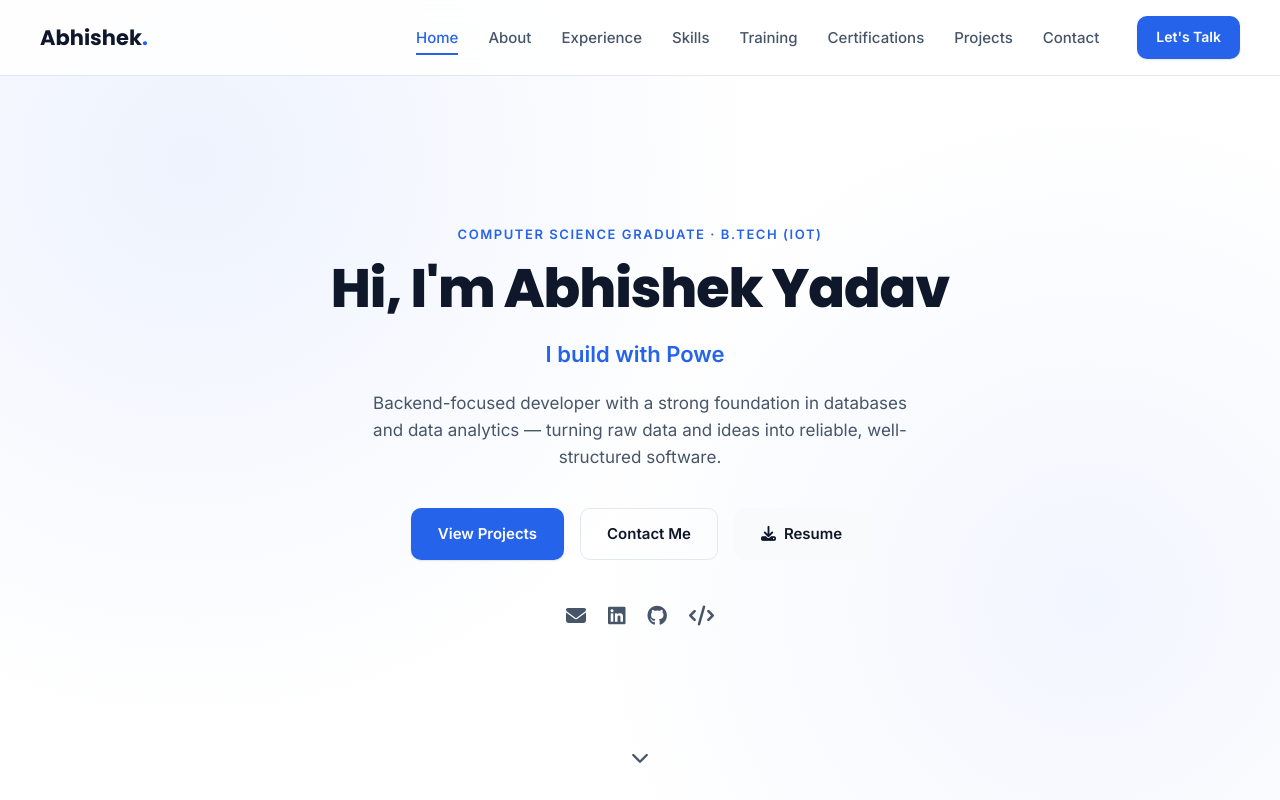
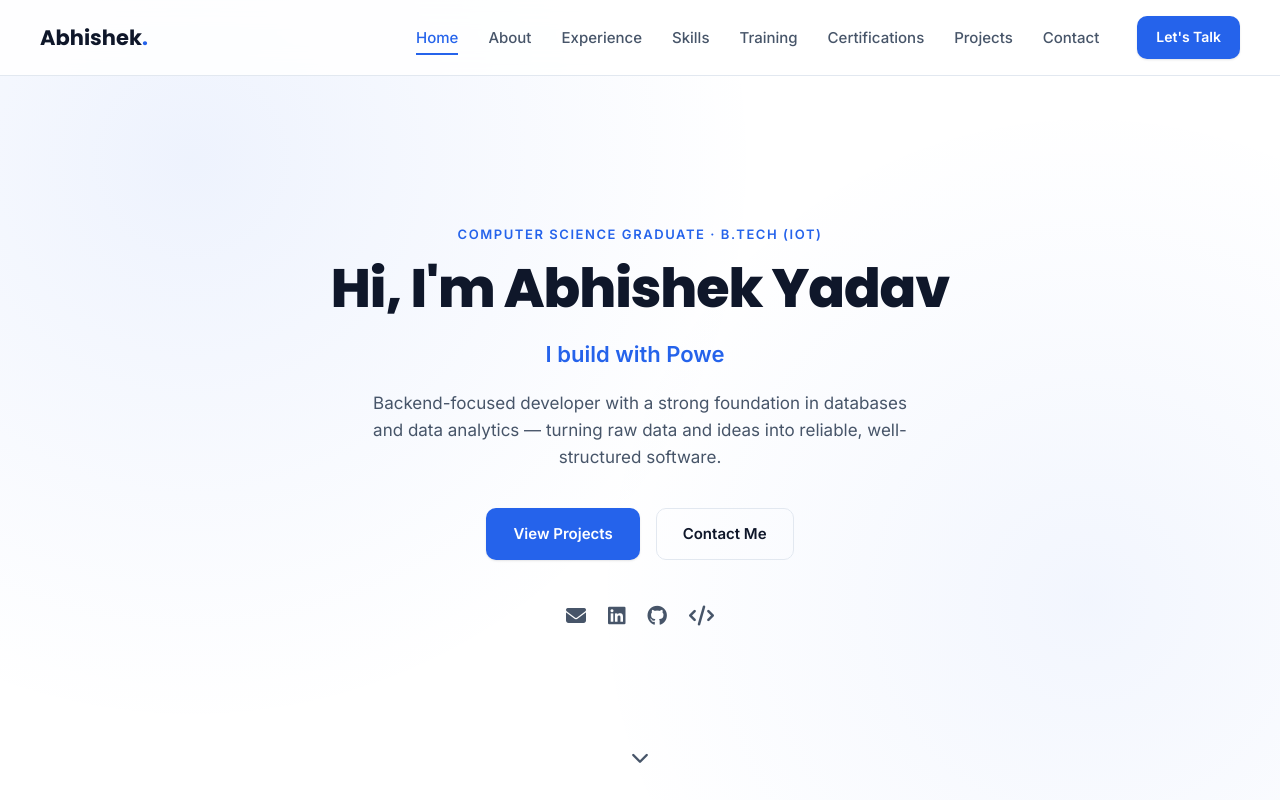
Before and after one commit to Abhi30yadav2004/portfolio, a plain HTML site: page index.html in a window 1280 px wide. Shown: the top 800 px of the page. Drawn offline with Linux system fonts and the light colour scheme.

Commit message:
Remove resume

```diff
--- a/index.html
+++ b/index.html
@@ -57,9 +57,9 @@
         <div class="home-buttons">
             <a href="#projects" class="btn btn-primary">View Projects</a>
             <a href="#contact" class="btn btn-outline">Contact Me</a>
-            <a href="ResumeAYY.pdf" class="btn btn-ghost" download>
+            <!-- <a href="ResumeAYY.pdf" class="btn btn-ghost" download>
                 <i class="fa-solid fa-download"></i> Resume
-            </a>
+            </a> -->
         </div>
 
         <div class="hero-socials">
```
